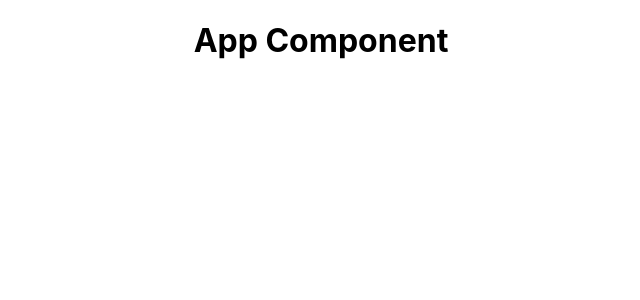
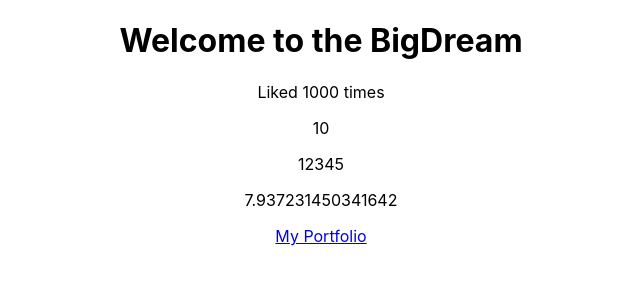
Before and after one commit to FrazaAdityaWiguna/Belajar-React-JS, a React (Create React App) app: page / in a window 1280 px wide. Shown: the top 300 px of the page, without its empty margins (319-959 px from the left). Built offline with nearby package versions, Linux system fonts and the light colour scheme.

Commit message:
Dynamic Values in Templates

```diff
--- a/src/App.js
+++ b/src/App.js
@@ -2,10 +2,26 @@ import React from 'react';
 import './App.css';
 
 function App() {
+  const title = 'Welcome to the BigDream';
+  const likes = 1000;
+  const link = 'https://fraza-portfolio.web.app/';
+
+  // incorrect calling
+  // const person = { name: 'fraza', age: 19 };
+
   return (
     <div className="App">
       <div className="content">
-        <h1>App Component</h1>
+        <h1>{title}</h1>
+        <p>Liked {likes} times</p>
+        <p>{10}</p>
+        <p>{[1, 2, 3, 4, 5]}</p>
+        <p>{Math.random() * 10}</p>
+
+        <a href={link}>My Portfolio</a>
+
+        {/* incorrect calling */}
+        {/* <p>{person}</p> */}
       </div>
     </div>
   );
```
